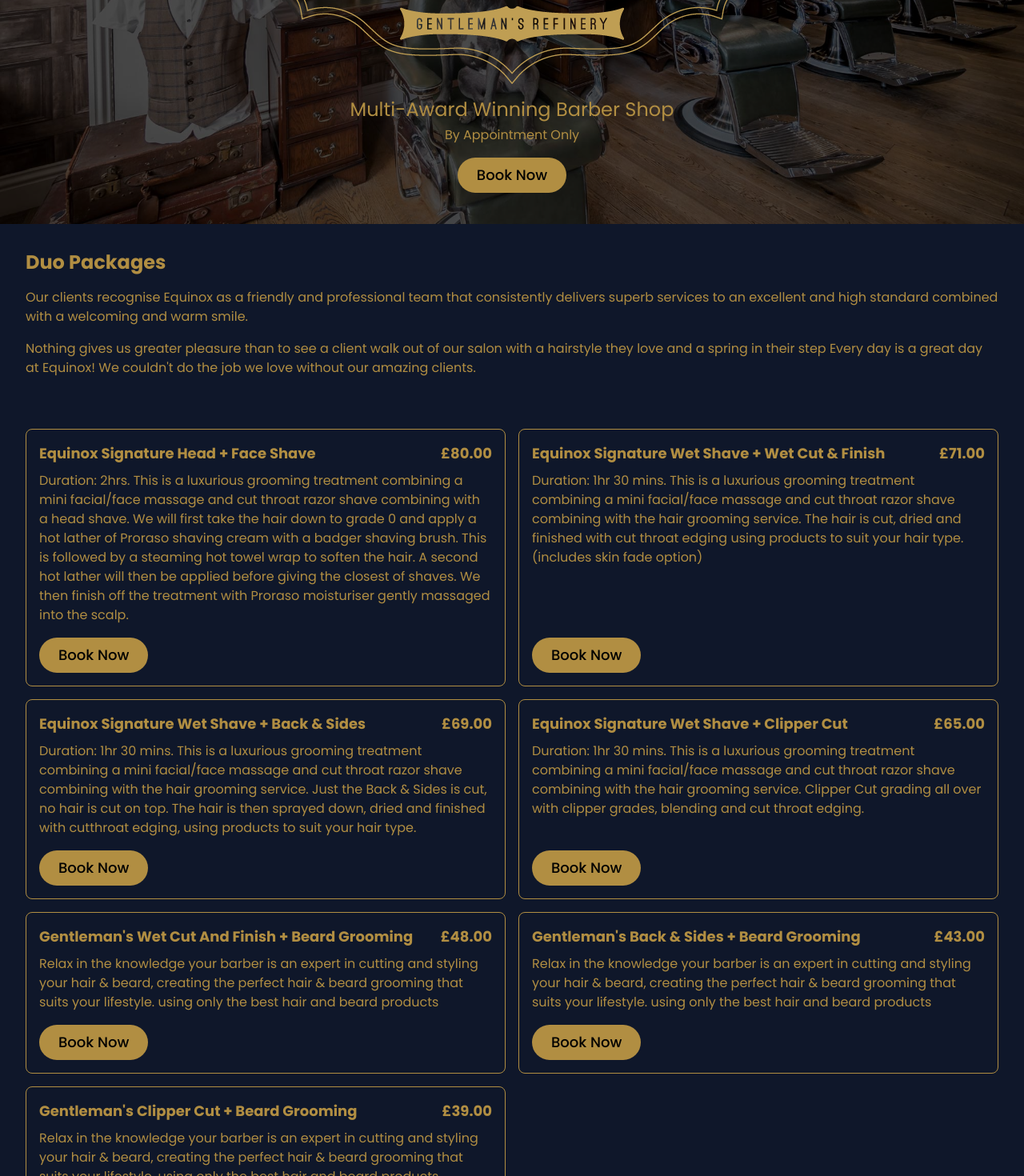
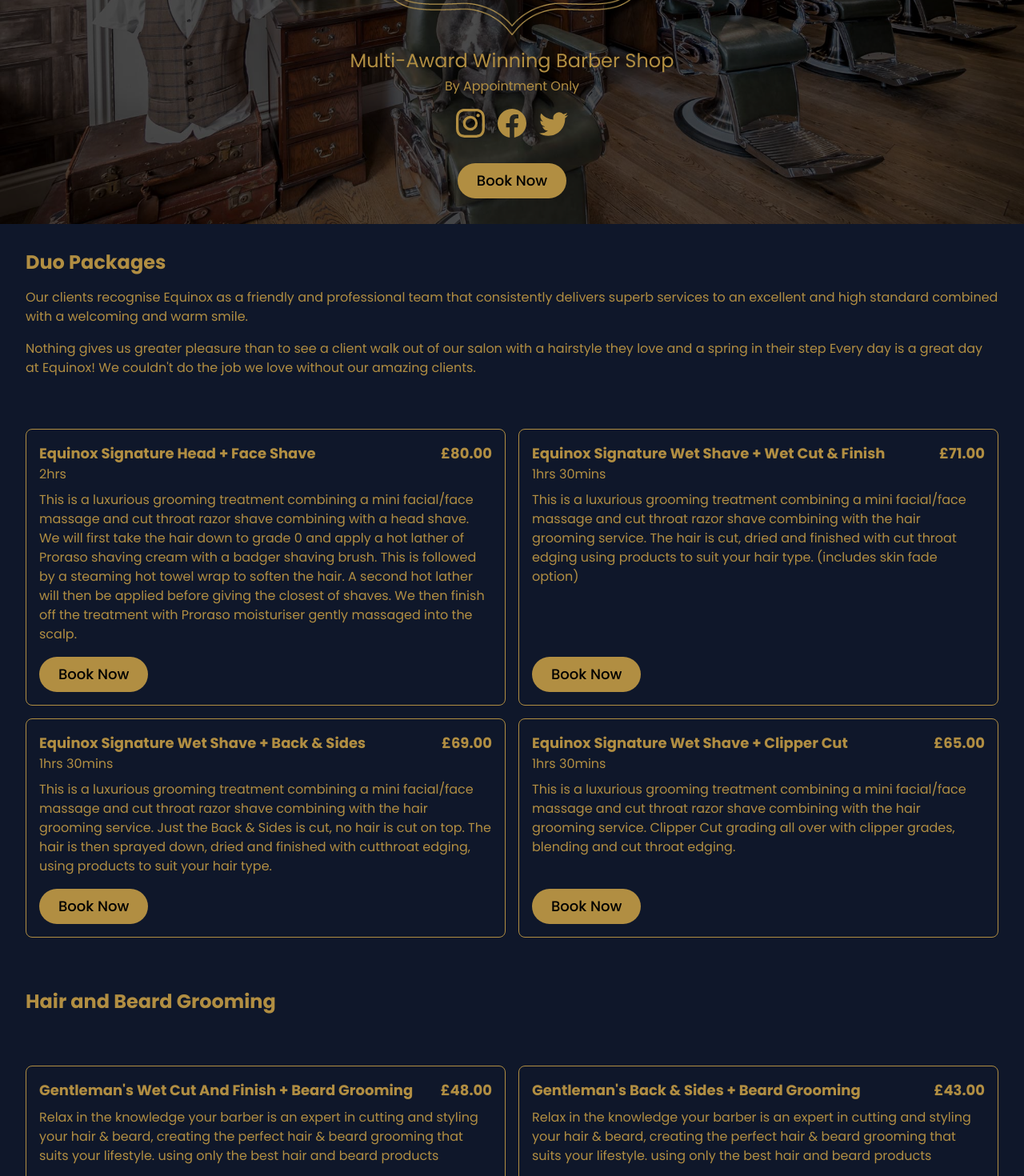
Before and after one commit to benpaullamb/equinox, a React (Create React App) app: page /duo-packages in a window 1280 px wide. Shown: the part 440-1910 px from the top of the page at 80% size. Built offline with nearby package versions, Linux system fonts and the light colour scheme.

Commit message:
feat: social media icons, service duration, react icons replace

```diff
--- a/package.json
+++ b/package.json
@@ -7,11 +7,11 @@
     "build": "react-scripts build"
   },
   "dependencies": {
-    "@heroicons/react": "^1.0.6",
     "classnames": "^2.3.1",
     "numeral": "^2.0.6",
     "react": "^18.1.0",
     "react-dom": "^18.1.0",
+    "react-icons": "^4.3.1",
     "react-router-dom": "^6.3.0",
     "react-scripts": "5.0.1",
     "swiper": "^8.1.4"
--- a/src/components/Banner.jsx
+++ b/src/components/Banner.jsx
@@ -1,5 +1,6 @@
+import BookButton from './BookButton';
+import SocialMedia from './SocialMedia';
 import logoImage from '../images/logo.png';
-import BookButton from './BookButton';
 
 export default function Banner({ background, bgClassName = '' }) {
   return (
@@ -9,7 +10,8 @@
           <img src={logoImage} className="min-h-0" alt="Equinox Logo" />
           <h2 className="mt-4 text-2xl text-center capitalize">Multi-award winning barber shop</h2>
           <span className="mt-1 capitalize">By appointment only</span>
-          <BookButton className="mt-4" />
+          <SocialMedia className="mt-4" />
+          <BookButton className="mt-8" />
         </div>
       </div>
     </header>
--- a/src/components/NavBar.jsx
+++ b/src/components/NavBar.jsx
@@ -1,5 +1,5 @@
 import { useState } from 'react';
-import { MenuIcon } from '@heroicons/react/solid';
+import { AiOutlineMenu } from 'react-icons/ai';
 import NavLink from './NavLink';
 import smallLogo from '../images/logo-sm.png';
 
@@ -55,7 +55,7 @@
 
       {/* Mobile nav bar */}
       <div className="p-4 flex md:hidden container mx-auto justify-between items-center">
-        <MenuIcon onClick={() => setShowMobileMenu(!showMobileMenu)} className="w-8 h-8" role="button" />
+        <AiOutlineMenu onClick={() => setShowMobileMenu(!showMobileMenu)} className="text-3xl" role="button" />
         <NavLink to="/">
           <img src={smallLogo} className="w-10" alt="Equinox Logo" />
         </NavLink>
--- a/src/components/Service.jsx
+++ b/src/components/Service.jsx
@@ -1,8 +1,20 @@
 import numeral from 'numeral';
 import BookButton from '../components/BookButton';
 
-export default function Service({ name, price, description }) {
+export default function Service({ name, price, description, duration }) {
   const formatPrice = (num) => numeral(num).format('£0,0.00');
+
+  const formatDuration = (time) => {
+    const hours = Math.floor(time / 60);
+    const minutes = time % 60;
+
+    if (hours && minutes) {
+      return `${hours}hrs ${minutes}mins`;
+    } else if (hours) {
+      return `${hours}hrs`;
+    }
+    return `${minutes}mins`;
+  };
 
   return (
     <div className="p-4 flex flex-col justify-between border border-gold-500 rounded-lg">
@@ -11,6 +23,7 @@
           <span className="mr-4 text-lg capitalize font-bold">{name}</span>
           <span className="text-lg font-bold">£{formatPrice(price)}</span>
         </div>
+        {duration && <span className="block">{formatDuration(duration)}</span>}
         <p className="mt-2">{description}</p>
       </div>
       <BookButton className="w-fit mt-4" />
--- /dev/null
+++ b/src/components/SocialMedia.jsx
@@ -0,0 +1,28 @@
+import { BsInstagram, BsTwitter, BsFacebook } from 'react-icons/bs';
+
+export default function SocialMedia({ className }) {
+  const socials = [
+    {
+      icon: BsInstagram,
+      url: 'https://www.instagram.com/equinoxgentlemansrefinery',
+    },
+    {
+      icon: BsFacebook,
+      url: 'https://www.facebook.com/EquinoxSouthampton',
+    },
+    {
+      icon: BsTwitter,
+      url: 'https://twitter.com/equinoxbarbers',
+    },
+  ];
+
+  return (
+    <div className={`${className} flex items-center`}>
+      {socials.map(({ icon: Icon, url }) => (
+        <a href={url} target="_blank" className="mx-2 text-3xl md:text-4xl" rel="noreferrer" key={url}>
+          <Icon />
+        </a>
+      ))}
+    </div>
+  );
+}
--- a/src/components/ZoomModal.jsx
+++ b/src/components/ZoomModal.jsx
@@ -1,4 +1,4 @@
-import { XIcon } from '@heroicons/react/solid';
+import { BsXLg } from 'react-icons/bs';
 
 export default function ZoomModal({ onClose, ...imgProps }) {
   const onClickAway = (e) => {
@@ -11,8 +11,8 @@
     <div
       onClick={onClickAway}
       className="w-full h-full fixed top-0 left-0 z-20 flex justify-center items-center bg-black/75">
-      <XIcon
-        className="w-8 h-8 fixed top-4 right-4 md:top-8 md:right-8 z-30 cursor-pointer"
+      <BsXLg
+        className="text-3xl md:text-4xl fixed top-4 right-4 md:top-8 md:right-8 z-30 cursor-pointer"
         role="button"
         onClick={onClose}
       />
--- a/src/pages/DuoPackages.jsx
+++ b/src/pages/DuoPackages.jsx
@@ -8,34 +8,41 @@
   const duoPackages = [
     {
       name: 'Equinox Signature Head + Face Shave',
-      description: `Duration: 2hrs. This is a luxurious grooming treatment combining a mini facial/face massage and cut throat razor
+      description: `This is a luxurious grooming treatment combining a mini facial/face massage and cut throat razor
         shave combining with a head shave. We will first take the hair down to grade 0 and apply a hot lather of
         Proraso shaving cream with a badger shaving brush. This is followed by a steaming hot towel wrap to soften
         the hair. A second hot lather will then be applied before giving the closest of shaves. We then finish off
         the treatment with Proraso moisturiser gently massaged into the scalp.`,
       price: 80,
+      duration: 120,
     },
     {
       name: 'Equinox Signature Wet Shave + Wet Cut & Finish',
-      description: `Duration: 1hr 30 mins. This is a luxurious grooming treatment combining a mini facial/face massage and cut
+      description: `This is a luxurious grooming treatment combining a mini facial/face massage and cut
         throat razor shave combining with the hair grooming service. The hair is cut, dried and finished with cut throat edging
         using products to suit your hair type. (includes skin fade option)`,
       price: 71,
+      duration: 90,
     },
     {
       name: 'Equinox Signature Wet Shave + Back & Sides',
-      description: `Duration: 1hr 30 mins. This is a luxurious grooming treatment combining a mini facial/face massage and cut
+      description: `This is a luxurious grooming treatment combining a mini facial/face massage and cut
         throat razor shave combining with the hair grooming service. Just the Back & Sides is cut, no hair is cut on top. The
         hair is then sprayed down, dried and finished with cutthroat edging, using products to suit your hair type.`,
       price: 69,
+      duration: 90,
     },
     {
       name: 'Equinox Signature Wet Shave + Clipper Cut',
-      description: `Duration: 1hr 30 mins. This is a luxurious grooming treatment combining a mini facial/face massage and cut
+      description: `This is a luxurious grooming treatment combining a mini facial/face massage and cut
         throat razor shave combining with the hair grooming service. Clipper Cut grading all over with clipper grades, blending
         and cut throat edging.`,
       price: 65,
+      duration: 90,
     },
+  ];
+
+  const hairAndBeardGrooming = [
     {
       name: "Gentleman's Wet Cut And Finish + Beard Grooming",
       description: `Relax in the knowledge your barber is an expert in cutting and styling your hair & beard, creating the perfect
@@ -80,6 +87,16 @@
           <Service {...duoPackage} key={duoPackage.name} />
         ))}
       </Section>
+
+      <Section>
+        <h2 className="text-xl md:text-2xl font-bold">Hair and Beard Grooming</h2>
+      </Section>
+
+      <Section className="grid md:grid-cols-2 gap-4">
+        {hairAndBeardGrooming.map((grooming) => (
+          <Service {...grooming} key={grooming.name} />
+        ))}
+      </Section>
     </>
   );
 }
```
Also changed, not shown: 1 other file (tests, documents, lock files or other folders).
